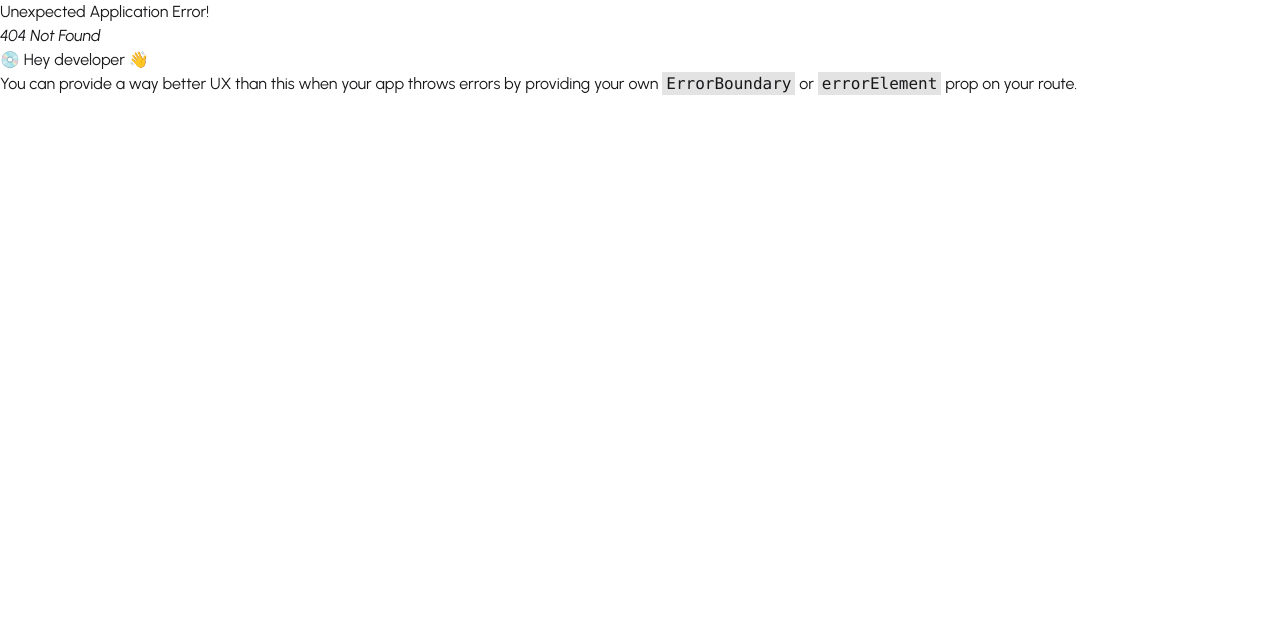
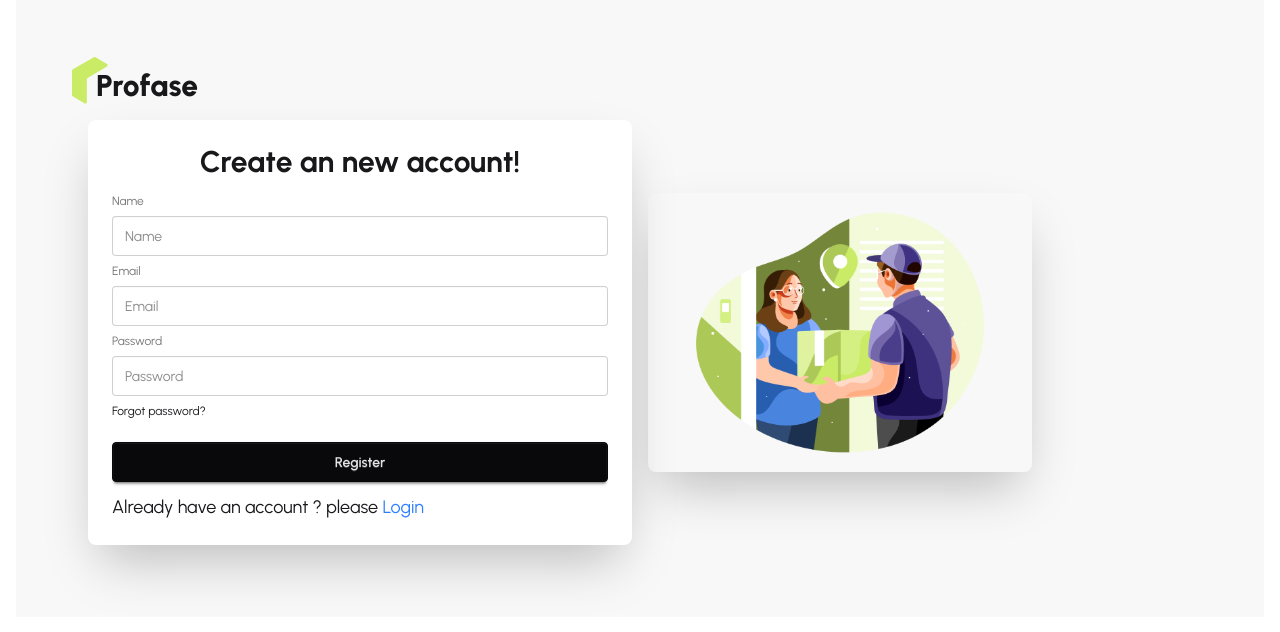
Before and after one commit to rjriajul1/profast-client, a React (Vite) app: page /register in a window 1280 px wide. Before the commit this address had no page. Shown: the top 632 px of the page. Built offline with nearby package versions, Linux system fonts and the light colour scheme; no server answers.

Commit message:
added firebase set up in the project and implement regiseter  user

```diff
--- a/package.json
+++ b/package.json
@@ -12,12 +12,16 @@
   "dependencies": {
     "@tailwindcss/vite": "^4.1.10",
     "daisyui": "^5.0.43",
+    "firebase": "^11.9.1",
     "react": "^19.1.0",
     "react-dom": "^19.1.0",
     "react-fast-marquee": "^1.6.5",
+    "react-hook-form": "^7.58.1",
     "react-icons": "^5.5.0",
     "react-responsive-carousel": "^3.2.23",
     "react-router": "^7.6.2",
+    "react-toastify": "^11.0.5",
+    "sweetalert2": "^11.22.0",
     "tailwindcss": "^4.1.10"
   },
   "devDependencies": {
--- /dev/null
+++ b/src/contexts/authcontext/AuthContext.jsx
@@ -0,0 +1,3 @@
+import { createContext } from "react";
+
+export const AuthContext = createContext(null)
--- /dev/null
+++ b/src/contexts/authcontext/AuthProvider.jsx
@@ -0,0 +1,48 @@
+import React, { useEffect, useState } from "react";
+import { AuthContext } from "./AuthContext";
+import {
+  createUserWithEmailAndPassword,
+  onAuthStateChanged,
+  signInWithEmailAndPassword,
+  signOut,
+} from "firebase/auth";
+import { auth } from "../../firebase/firebase.init";
+
+const AuthProvider = ({ children }) => {
+  const [loading, setLoading] = useState(true);
+  const [user, setUser] = useState(null);
+  console.log(user);
+  const userCreate = (email, password) => {
+    setLoading(true);
+    return createUserWithEmailAndPassword(auth, email, password);
+  };
+
+  const signInUser = (email, password) => {
+    setLoading(true)
+    return signInWithEmailAndPassword(auth, email, password);
+  };
+  const userSignOut = () => {
+    setLoading(true)
+    return signOut(auth);
+  };
+
+  useEffect(()=>{
+    const unSubscribe = onAuthStateChanged(auth, currentUser => {
+        setUser(currentUser)
+        setLoading(false)
+    })
+    return () => {
+        unSubscribe()
+    }
+  },[])
+  const userInfo = {
+    userCreate,
+    signInUser,
+    userSignOut,
+    user,
+    loading
+  };
+  return <AuthContext value={userInfo}>{children}</AuthContext>;
+};
+
+export default AuthProvider;
--- /dev/null
+++ b/src/firebase/firebase.init.js
@@ -0,0 +1,17 @@
+
+import { initializeApp } from "firebase/app";
+import { getAuth } from "firebase/auth";
+
+
+const firebaseConfig = {
+  apiKey: import.meta.env.VITE_apiKey,
+  authDomain: import.meta.env.VITE_authDomain,
+  projectId: import.meta.env.VITE_projectId,
+  storageBucket: import.meta.env.VITE_storageBucket,
+  messagingSenderId: import.meta.env.VITE_messagingSenderId,
+  appId: import.meta.env.VITE_appId
+};
+
+// Initialize Firebase
+const app = initializeApp(firebaseConfig);
+export const auth = getAuth(app);
--- /dev/null
+++ b/src/hooks/useAuth.jsx
@@ -0,0 +1,8 @@
+import React, { use } from 'react';
+import { AuthContext } from '../contexts/authcontext/AuthContext';
+
+const useAuth = () => {
+    return use(AuthContext)
+};
+
+export default useAuth;
--- /dev/null
+++ b/src/layOuts/AuthLayout.jsx
@@ -0,0 +1,28 @@
+import React from "react";
+import { Outlet } from "react-router";
+import loginImg from '../assets/authImage.png'
+import Logo from "../pages/shared/logo/Logo";
+const AuthLayout = () => {
+  return (
+    <div className="max-w-[1600px] mx-auto px-4">
+      <div className="bg-base-200 p-14 ">
+        <div>
+            <Logo></Logo>
+        </div>
+        <div className="hero-content flex-col lg:flex-row-reverse">
+          <div className="flex-1">
+            <img
+            src={loginImg}
+            className="max-w-sm rounded-lg shadow-2xl"
+          />
+          </div>
+          <div className="flex-1">
+           <Outlet></Outlet>
+          </div>
+        </div>
+      </div>
+    </div>
+  );
+};
+
+export default AuthLayout;
--- a/src/main.jsx
+++ b/src/main.jsx
@@ -1,15 +1,19 @@
 import { StrictMode } from 'react'
 import { createRoot } from 'react-dom/client'
 import './index.css'
-import App from './App.jsx'
 
 import {
   RouterProvider,
 } from "react-router";
 import { router } from './router/router.jsx';
+import AuthProvider from './contexts/authcontext/AuthProvider.jsx';
+import { ToastContainer } from 'react-toastify';
 
 createRoot(document.getElementById('root')).render(
   <StrictMode>
-   <RouterProvider router={router} />
+   <AuthProvider>
+    <RouterProvider router={router} />
+    <ToastContainer />
+   </AuthProvider>
   </StrictMode>,
 )
--- /dev/null
+++ b/src/pages/authcation/login/Login.jsx
@@ -0,0 +1,55 @@
+import React from "react";
+import { useForm } from "react-hook-form";
+import { Link } from "react-router";
+import useAuth from "../../../hooks/useAuth";
+
+const Login = () => {
+  const {name} = useAuth()
+
+  const {
+    register,
+    handleSubmit,
+    formState: { errors },
+  } = useForm();
+
+  const onSubmit = (data) => {
+    console.log(data);
+  };
+  return (
+    <div className="card bg-base-100 w-full shrink-0 shadow-2xl">
+      <div className="card-body">
+        <h1 className="text-3xl text-center font-bold">Login now!</h1>
+        <form onSubmit={handleSubmit(onSubmit)} >
+          {/* email */}
+          <label className="label">Email</label>
+          <input type="email" {...register('email',{required:true})}  className="input w-full" placeholder="Email" />
+
+           {errors.email?.type === "required" && (
+            <p className="text-red-500 text-[18px]">Email is Required</p>
+          )}
+          {/* password */}
+          <label className="label">Password</label>
+          <input type="password" {...register('password', {required:true, minLength: 6})} className="input w-full" placeholder="Password" />
+
+          {errors.password?.type === "required" && (
+            <p className="text-red-500 text-[18px]">password is Required</p>
+          )}
+
+          {errors.password?.type === "minLength" && (
+            <p className="text-red-500 text-[18px]">
+              password must be 6 character or longer{" "}
+            </p>
+          )}
+
+          <div>
+            <a className="link link-hover">Forgot password?</a>
+          </div>
+          <button className="btn btn-neutral mt-4 w-full">Login</button>
+        </form>
+        <p className="text-[18px]">Don't have an account ? please <Link className="hover:underline text-blue-500" to="/register">Register</Link></p>
+      </div>
+    </div>
+  );
+};
+
+export default Login;
--- /dev/null
+++ b/src/pages/authcation/register/Register.jsx
@@ -0,0 +1,91 @@
+import React from "react";
+import { useForm } from "react-hook-form";
+import { Link } from "react-router";
+import useAuth from "../../../hooks/useAuth";
+import Swal from "sweetalert2";
+import { toast } from "react-toastify";
+
+const Register = () => {
+  const { userCreate } = useAuth();
+
+  const {
+    register,
+    handleSubmit,
+    formState: { errors },
+  } = useForm();
+  const onSubmit = (data) => {
+    userCreate(data?.email, data?.password)
+      .then((res) => {
+        if (res.user) {
+          Swal.fire({
+            position: "top-end",
+            icon: "success",
+            title: "You are create an account successfully",
+            showConfirmButton: false,
+            timer: 1500,
+          });
+        }
+      })
+      .catch((error) => {
+        toast.error(error.message);
+      });
+  };
+  return (
+    <div className="card bg-base-100 w-full  shrink-0 shadow-2xl">
+      <div className="card-body">
+        <h1 className="text-3xl text-center font-bold">
+          Create an new account!
+        </h1>
+        <form onSubmit={handleSubmit(onSubmit)} className="fieldset">
+          {/* name */}
+          <label className="label">Name</label>
+          <input
+            type="text"
+            {...register("name")}
+            className="input w-full"
+            placeholder="Name"
+          />
+          {/* email */}
+          <label className="label">Email</label>
+          <input
+            type="email"
+            {...register("email", { required: true })}
+            className="input w-full"
+            placeholder="Email"
+          />
+          {errors.email?.type === "required" && (
+            <p className="text-red-500 text-[18px]">Email is Required</p>
+          )}
+          {/* password */}
+          <label className="label">Password</label>
+          <input
+            type="password"
+            {...register("password", { required: true, minLength: 6 })}
+            className="input w-full"
+            placeholder="Password"
+          />
+          {errors.password?.type === "required" && (
+            <p className="text-red-500 text-[18px]">password is Required</p>
+          )}
+          {errors.password?.type === "minLength" && (
+            <p className="text-red-500 text-[18px]">
+              password must be 6 character or longer{" "}
+            </p>
+          )}
+          <div>
+            <a className="link link-hover">Forgot password?</a>
+          </div>
+          <button className="btn btn-neutral mt-4">Register</button>
+        </form>
+        <p className="text-[18px]">
+          Already have an account ? please{" "}
+          <Link className="hover:underline text-blue-500" to="/login">
+            Login
+          </Link>
+        </p>
+      </div>
+    </div>
+  );
+};
+
+export default Register;
--- a/src/pages/shared/header/Navbar.jsx
+++ b/src/pages/shared/header/Navbar.jsx
@@ -6,12 +6,25 @@ const Navbar = () => {
   const links = (
     <>
       <li>
-       <NavLink className={({isActive})=>isActive ? 'text-blue-500 underline' : ''} to='/'>Home</NavLink>
+        <NavLink
+          className={({ isActive }) =>
+            isActive ? "text-blue-500 underline" : ""
+          }
+          to="/"
+        >
+          Home
+        </NavLink>
       </li>
       <li>
-       <NavLink className={({isActive})=>isActive ? 'text-blue-500 underline' : ''} to='/about'>About Us</NavLink>
+        <NavLink
+          className={({ isActive }) =>
+            isActive ? "text-blue-500 underline" : ""
+          }
+          to="/about"
+        >
+          About Us
+        </NavLink>
       </li>
-
     </>
   );
   return (
@@ -39,18 +52,33 @@ const Navbar = () => {
             tabIndex={0}
             className="menu menu-sm dropdown-content bg-base-100 rounded-box z-1 mt-3 w-52 p-2 shadow"
           >
-           {links}
+            {links}
           </ul>
         </div>
-        <a className="btn btn-ghost text-xl"><Logo></Logo></a>
+        <a className="btn btn-ghost text-xl">
+          <Logo></Logo>
+        </a>
       </div>
       <div className="navbar-center hidden lg:flex">
-        <ul className="menu menu-horizontal px-1">
-          {links}
-        </ul>
+        <ul className="menu menu-horizontal px-1">{links}</ul>
       </div>
-      <div className="navbar-end">
-        <a className="btn">Button</a>
+      <div className="navbar-end flex gap-4">
+       <button className="btn"> <NavLink
+          className={({ isActive }) =>
+            isActive ? "text-blue-500 underline" : ""
+          }
+          to="/login"
+        >
+          Login
+        </NavLink></button>
+       <button className="btn"> <NavLink
+          className={({ isActive }) =>
+            isActive ? "text-blue-500 underline" : ""
+          }
+          to="/register"
+        >
+          Register
+        </NavLink></button>
       </div>
     </div>
   );
--- a/src/router/router.jsx
+++ b/src/router/router.jsx
@@ -1,6 +1,9 @@
 import { createBrowserRouter } from "react-router";
 import RootLayout from "../layOuts/RootLayout";
 import Home from "../pages/home/Home";
+import AuthLayout from "../layOuts/AuthLayout";
+import Login from "../pages/authcation/login/Login";
+import Register from "../pages/authcation/register/Register";
 
 export const router = createBrowserRouter([
   {
@@ -13,4 +16,18 @@ export const router = createBrowserRouter([
       },
     ],
   },
+  {
+    path:'/',
+    Component: AuthLayout,
+    children: [
+      {
+        path:'login',
+        Component: Login
+      },
+      {
+        path:'register',
+        Component: Register
+      }
+    ]
+  }
 ]);
```
Also changed, not shown: 1 other file (tests, documents, lock files or other folders).
